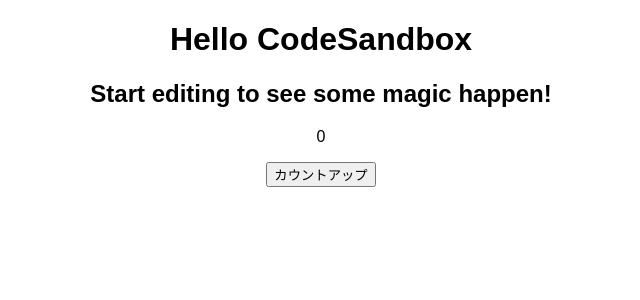
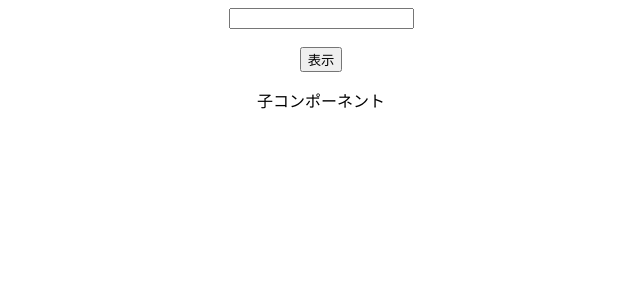
Before and after one commit to gadname/Modern_React_02, a React (Create React App) app: page / in a window 1280 px wide. Shown: the top 300 px of the page, without its empty margins (319-959 px from the left). Built offline with nearby package versions, Linux system fonts and the light colour scheme.

Commit message:
Update 3 files

```diff
--- a/src/App.js
+++ b/src/App.js
@@ -1,17 +1,25 @@
 import { useState } from "react";
+import { ChildArea } from "./ChildArea";
 import "./styles.css";
 
 export default function App() {
-  const [count, setCount] = useState(0);
+  const [text, setText] = useState("");
+  const [open, setOpen] = useState(false);
+
+  const onChangeText = (e) => setText(e.target.value);
+  const onClickOpen = () => setText(!open);
+
   const onClickCountup = () => {
     setCount(count + 1);
   };
+
   return (
     <div className="App">
-      <h1>Hello CodeSandbox</h1>
-      <h2>Start editing to see some magic happen!</h2>
-      <p>{count}</p>
-      <button onClick={onClickCountup}>カウントアップ</button>
+      <input value={text} onChange={onChangeText} />
+      <br />
+      <br />
+      <button onClick={onClickOpen}>表示</button>
+      <ChildArea open={open} />
     </div>
   );
 }
--- a/src/ChildArea.jsx
+++ b/src/ChildArea.jsx
@@ -0,0 +1,7 @@
+export const ChildArea = () => {
+  return (
+    <div>
+      <p>子コンポーネント</p>
+    </div>
+  );
+};
```
Also changed, not shown: 1 other file (tests, documents, lock files or other folders).
